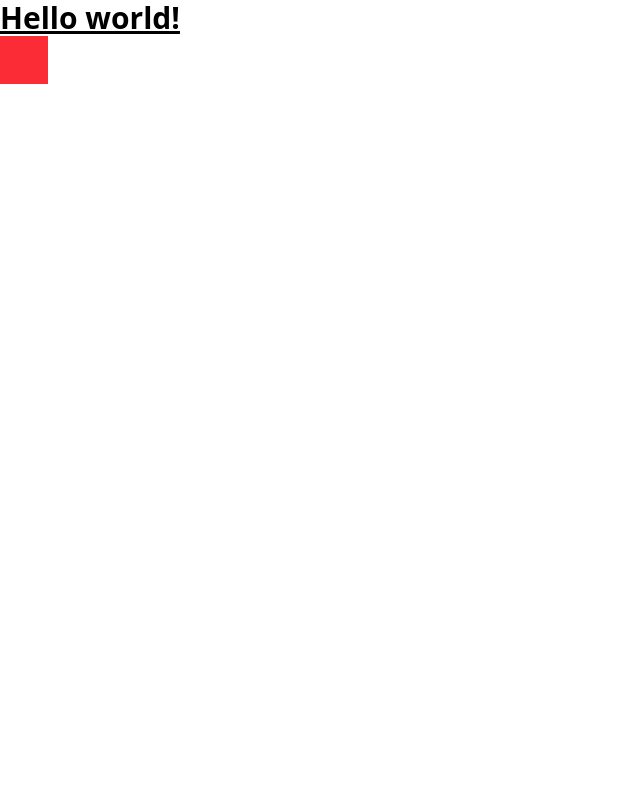
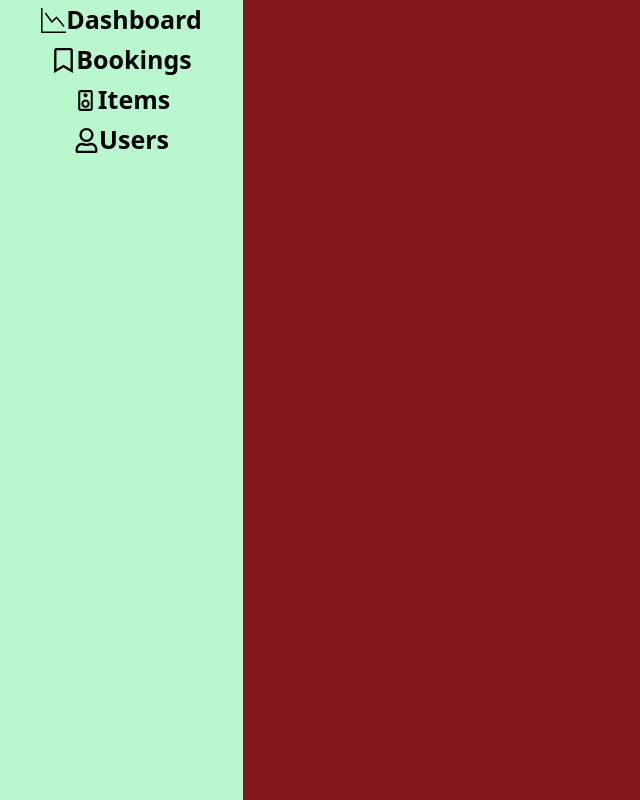
Before and after one commit to Roshami/kv-audio-frontend, a React (Vite) app: page / in a window 1280 px wide. Shown: the whole page, without its empty margins (0-640 px from the left). Built offline with nearby package versions, Linux system fonts and the light colour scheme.

Commit message:
added react icons ✅

```diff
--- a/package.json
+++ b/package.json
@@ -12,7 +12,8 @@
   "dependencies": {
     "@tailwindcss/vite": "^4.0.0",
     "react": "^18.3.1",
-    "react-dom": "^18.3.1"
+    "react-dom": "^18.3.1",
+    "react-icons": "^5.4.0"
   },
   "devDependencies": {
     "@eslint/js": "^9.17.0",
--- a/src/App.jsx
+++ b/src/App.jsx
@@ -1,15 +1,43 @@
 import './App.css'
-import  ProductCard  from './components/productCard'
-
+import ProductCard from './components/productCard'
+import { BsGraphDown } from "react-icons/bs";
+import { FaRegBookmark, FaRegUser } from "react-icons/fa";
+import { MdOutlineSpeaker } from "react-icons/md";
 
 function App() {
 
 
   return (
     <>
-    <h1 className='text-3xl font-bold underline'>Hello world!</h1>
+      <div className="w-full h-screen flex">
 
-      <div className='bg-red-500 w-12 h-12'></div>
+        <div className="w-[300px] h-full bg-green-200">
+
+          <button className='w-full h-[40px] text-[25px] font-bold flex justify-center items-center'>
+            <BsGraphDown />
+            Dashboard
+          </button>
+
+          <button className='w-full h-[40px] text-[25px] font-bold flex justify-center items-center'>
+            <FaRegBookmark />
+            Bookings
+          </button>
+
+          <button className='w-full h-[40px] text-[25px] font-bold flex justify-center items-center'>
+            <MdOutlineSpeaker />
+            Items
+          </button>
+
+          <button className='w-full h-[40px] text-[25px] font-bold flex justify-center items-center'>
+            <FaRegUser />
+            Users
+          </button>
+
+        </div>
+
+        <div className="w-full  bg-red-900"></div>
+
+      </div>
 
 
     </>
```
Also changed, not shown: 1 other file (tests, documents, lock files or other folders).
